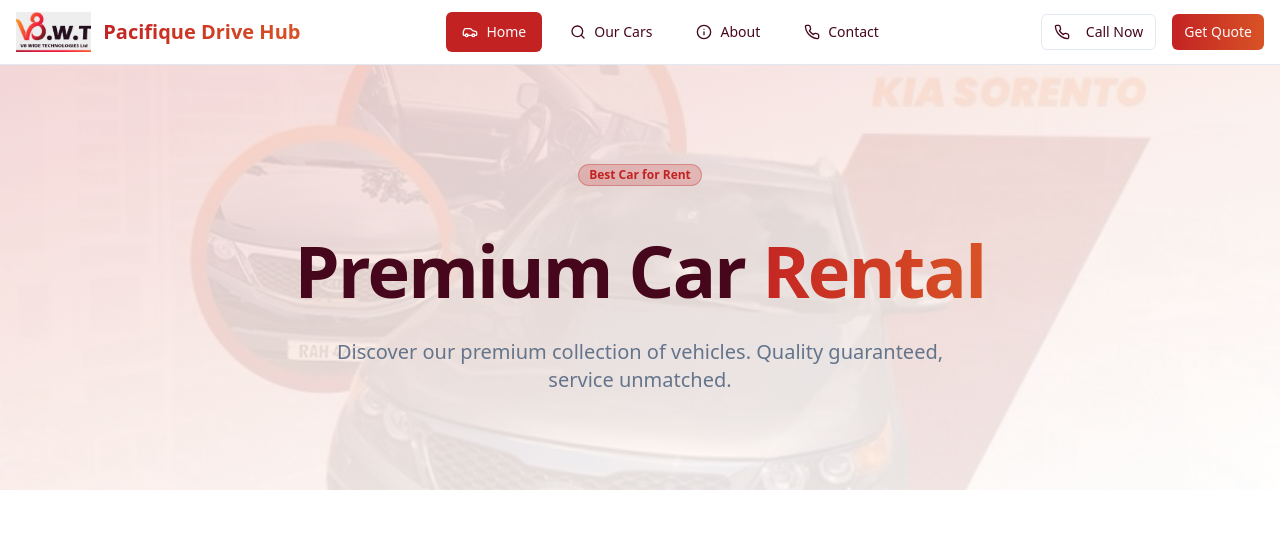
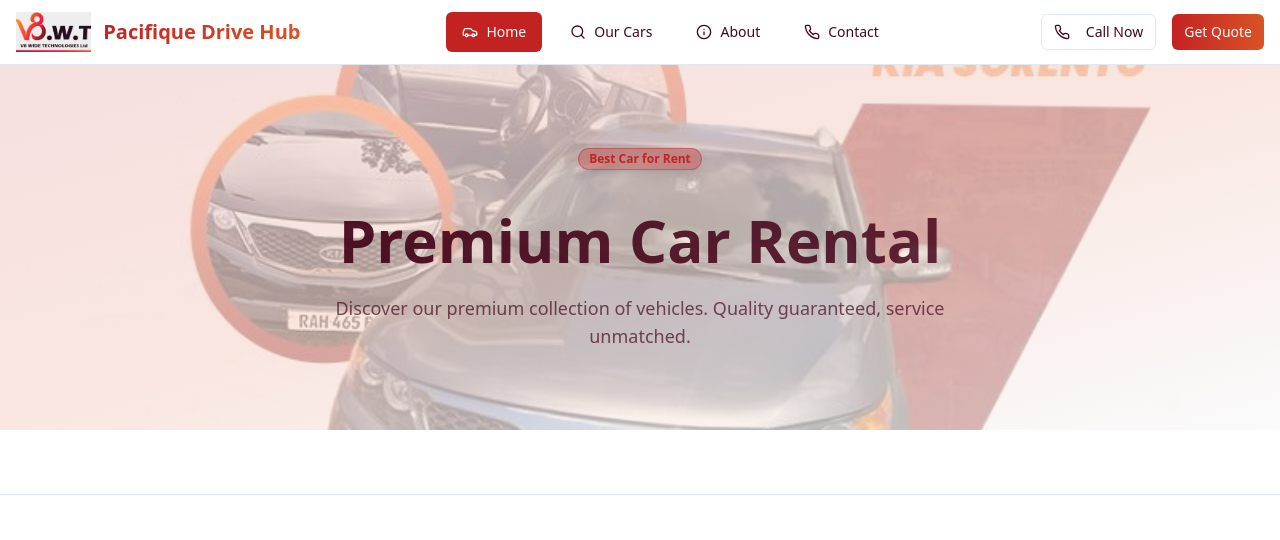
Before and after one commit to e13477998-ship-it/pacific-cloud-nexus, a React (Vite) app: page / in a window 1280 px wide. Shown: the top 540 px of the page. Built offline with nearby package versions, Linux system fonts and the light colour scheme.

Commit message:
Refine hero section and navigation
Enhance hero section visibility and clarity for card boards and background images. Synchronize navigation design across About Us and Our Cars pages to match the Contact page.

```diff
--- a/src/pages/About.tsx
+++ b/src/pages/About.tsx
@@ -34,16 +34,15 @@ const About = () => {
       <Header />
 
       <main className="flex-1">
-        {/* Hero Section */}
-        <section className="bg-gradient-to-r from-primary/10 to-accent/10 py-20">
-          <div className="container mx-auto px-4">
-            <div className="max-w-3xl mx-auto text-center space-y-6">
-
-              <h1 className="text-4xl md:text-6xl font-bold">
-                Excellence in
-                <span className="bg-gradient-to-r from-primary to-accent bg-clip-text text-transparent"> Automotive</span>
+        {/* Page Header */}
+        <section className="relative bg-gradient-to-br from-primary/20 via-accent/20 to-secondary/20 py-20">
+          <div className="absolute inset-0 bg-grid-white/10 [mask-image:linear-gradient(0deg,white,rgba(255,255,255,0.6))]"></div>
+          <div className="container mx-auto px-4 relative">
+            <div className="text-center space-y-6">
+              <h1 className="text-5xl md:text-6xl font-bold bg-gradient-to-r from-foreground to-foreground/80 bg-clip-text text-transparent">
+                About Us
               </h1>
-              <p className="text-xl text-muted-foreground leading-relaxed">
+              <p className="text-foreground/70 max-w-2xl mx-auto text-lg font-medium">
                 For over 15 years, V8 Wide Technologies has been your trusted partner in
                 premium vehicle solutions, delivering unmatched quality and service.
               </p>
--- a/src/pages/Index.tsx
+++ b/src/pages/Index.tsx
@@ -61,18 +61,18 @@ const Index = () => {
 
       <main className="flex-1">
         {/* Hero Section with Background */}
-        <section className="relative py-24 bg-gradient-to-br from-primary/20 via-accent/10 to-background overflow-hidden">
-          <div className="absolute inset-0 bg-[url('/lovable-uploads/c77209e3-adcf-4188-a7ec-c435b42b5712.png')] bg-cover bg-center opacity-10" />
+        <section className="relative bg-gradient-to-br from-primary/20 via-accent/20 to-secondary/20 py-20">
+          <div className="absolute inset-0 bg-grid-white/10 [mask-image:linear-gradient(0deg,white,rgba(255,255,255,0.6))]"></div>
+          <div className="absolute inset-0 bg-[url('/lovable-uploads/c77209e3-adcf-4188-a7ec-c435b42b5712.png')] bg-cover bg-center opacity-30 brightness-110 contrast-105" />
           <div className="container mx-auto px-4 relative z-10">
-            <div className="max-w-4xl mx-auto text-center space-y-8">
-              <Badge variant="secondary" className="mb-4 bg-primary/20 text-primary border-primary/30 backdrop-blur-sm">
+            <div className="text-center space-y-6">
+              <Badge variant="secondary" className="mb-4 bg-primary/30 text-primary border-primary/40 backdrop-blur-md shadow-lg">
                 Best Car for Rent
               </Badge>
-              <h1 className="text-5xl md:text-7xl font-bold tracking-tight">
-                Premium Car
-                <span className="bg-gradient-to-r from-primary to-accent bg-clip-text text-transparent"> Rental</span>
+              <h1 className="text-5xl md:text-6xl font-bold bg-gradient-to-r from-foreground to-foreground/80 bg-clip-text text-transparent">
+                Premium Car Rental
               </h1>
-              <p className="text-xl text-muted-foreground max-w-2xl mx-auto">
+              <p className="text-foreground/70 max-w-2xl mx-auto text-lg font-medium">
                 Discover our premium collection of vehicles. Quality guaranteed, service unmatched.
               </p>
             </div>
--- a/src/pages/Inventory.tsx
+++ b/src/pages/Inventory.tsx
@@ -34,11 +34,14 @@ const Inventory = () => {
 
       <main className="flex-1">
         {/* Page Header */}
-        <section className="bg-gradient-to-r from-primary/30 to-accent/30 py-16">
-          <div className="container mx-auto px-4">
-            <div className="text-center space-y-4">
-              <h1 className="text-4xl md:text-5xl font-bold text-foreground">Our Cars</h1>
-              <p className="text-foreground/80 max-w-2xl mx-auto font-medium">
+        <section className="relative bg-gradient-to-br from-primary/20 via-accent/20 to-secondary/20 py-20">
+          <div className="absolute inset-0 bg-grid-white/10 [mask-image:linear-gradient(0deg,white,rgba(255,255,255,0.6))]"></div>
+          <div className="container mx-auto px-4 relative">
+            <div className="text-center space-y-6">
+              <h1 className="text-5xl md:text-6xl font-bold bg-gradient-to-r from-foreground to-foreground/80 bg-clip-text text-transparent">
+                Our Cars
+              </h1>
+              <p className="text-foreground/70 max-w-2xl mx-auto text-lg font-medium">
                 Explore our complete collection of premium vehicles
               </p>
             </div>
```
